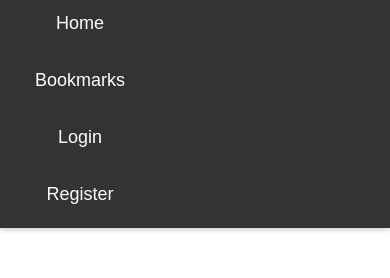
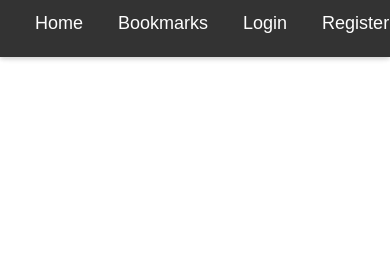
Before and after one commit to margonautix/yarnia.CAPSTONE, a React (Vite) app in the folder yarnia-project/: page / in a window 390 px wide. Shown: the top 278 px of the page. Built offline with nearby package versions, Linux system fonts and the light colour scheme; no server answers.

Commit message:
navbar css + favicon

```diff
--- a/yarnia-project/index.html
+++ b/yarnia-project/index.html
@@ -2,7 +2,7 @@
 <html lang="en">
   <head>
     <meta charset="UTF-8" />
-    <link rel="icon" type="image/svg+xml" href="/vite.svg" />
+    <link rel="icon" href="https://em-content.zobj.net/source/google/404/yarn_1f9f6.png" />
     <meta name="viewport" content="width=device-width, initial-scale=1.0" />
     <title>yarnia</title>
   </head>
--- a/yarnia-project/src/App.css
+++ b/yarnia-project/src/App.css
@@ -19,7 +19,7 @@
   background-color: #333; /* Dark background for the navbar */
   padding: 10px 20px; /* Padding inside the navbar */
   display: flex;
-  justify-content: space-between; /* Space between items on the left and right */
+  justify-content: flex-start;
   align-items: center;
   position: fixed; /* Fix the navbar at the top */
   top: 0;
@@ -36,10 +36,15 @@
   gap: 20px; /* Space between the list items */
   margin: 0;
   padding: 0;
+  width: 100%;
 }
 
 .navbar li {
   display: inline; /* Inline list items */
+}
+
+.navbar li:last-child {
+  margin-left: auto; /* Push the last list item to the right */
 }
 
 .navbar a,
@@ -70,8 +75,9 @@
 /* Responsive Navbar */
 @media (max-width: 600px) {
   .navbar ul {
-    flex-direction: column; /* Stack the items vertically on smaller screens */
+    flex-direction: row; /* Stack the items vertically on smaller screens */
     align-items: flex-start; /* Align the items to the left */
+    gap: 5px;
   }
 
   .navbar li {
@@ -90,17 +96,6 @@
   outline: none; /* Remove outline when button is focused */
 }
 
-/* Responsive Design */
-@media (max-width: 768px) {
-  .navbar ul {
-    flex-direction: column; /* Stack the items vertically on smaller screens */
-    align-items: center; /* Center items on smaller screens */
-  }
-
-  .navbar li {
-    margin-bottom: 10px; /* Space out the items vertically */
-  }
-}
 
 /* Stories Container */
 .stories-list {
```
